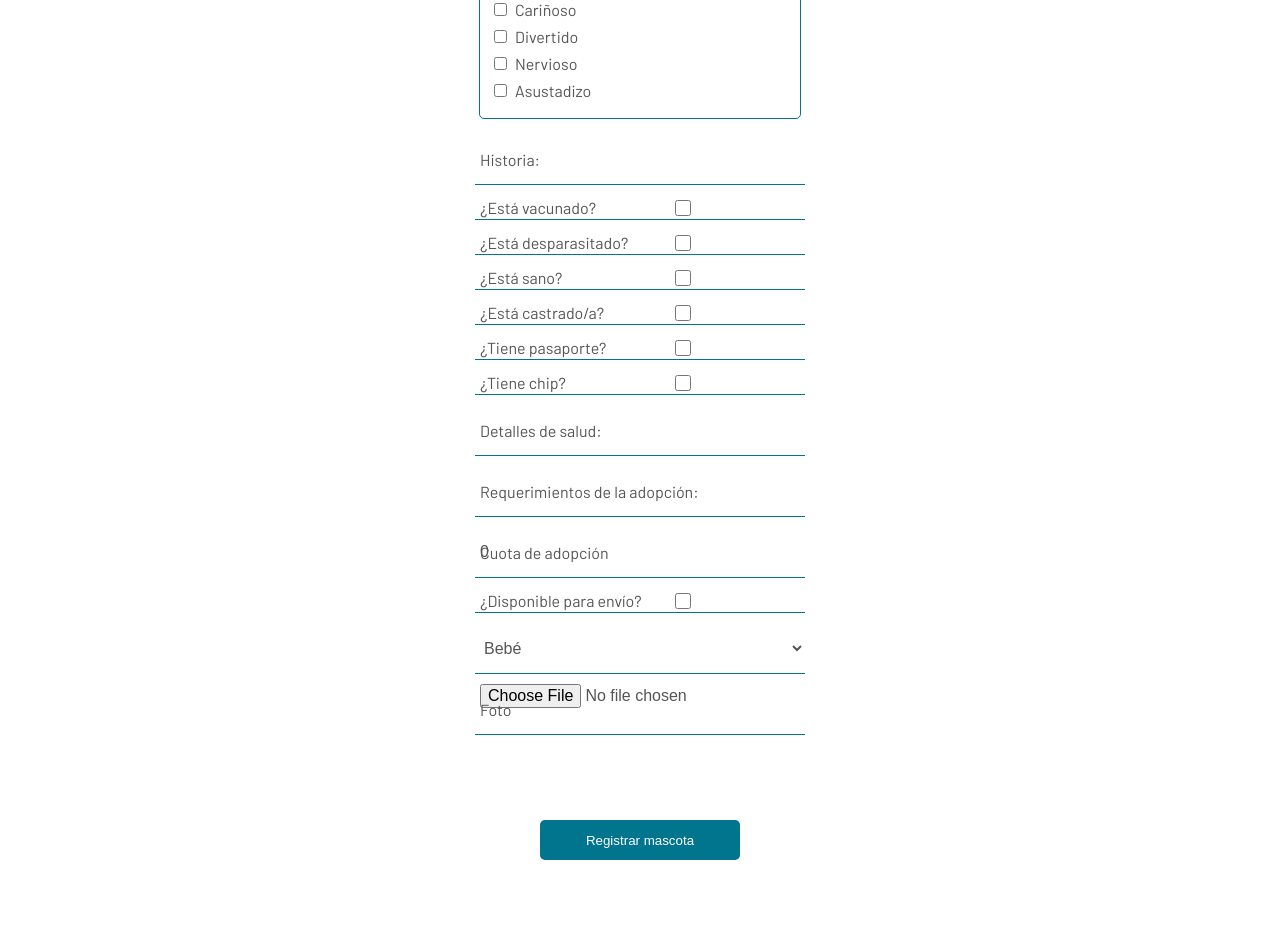
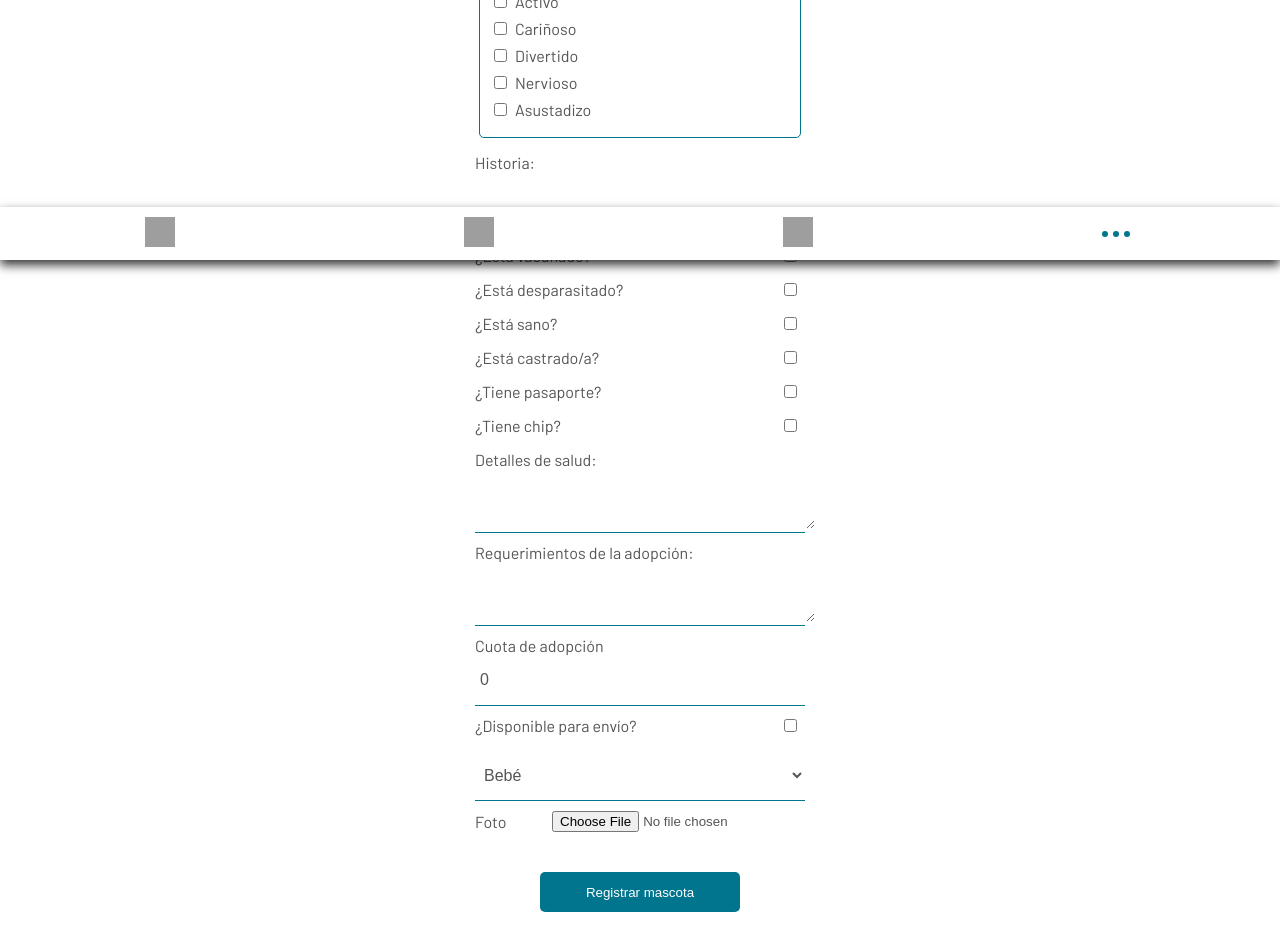
Before and after one commit to jesusp1490/Protectora-FrontEnd, a React (Create React App) app: page /register-pet in a window 1280 px wide. Shown: the part 540-1482 px from the top of the page. Before the commit the page ends 1400 px from the top, so only its background shows below. Built offline with nearby package versions, Linux system fonts and the light colour scheme; grey boxes are pictures that could not be loaded.

Commit message:
Register Pets more styles

```diff
--- a/src/Pages/RegisterPet/RegisterPet.jsx
+++ b/src/Pages/RegisterPet/RegisterPet.jsx
@@ -2,6 +2,7 @@ import React, { useState, useEffect } from "react";
 import axios from "axios";
 import { useNavigate } from "react-router-dom";
 import './_RegisterPet.scss';
+import Navbar from '../../Components/Navbar/navbar';
 
 const RegisterPet = () => {
   const [name, setName] = useState("");
@@ -146,9 +147,9 @@ const RegisterPet = () => {
         </div>
 
         <div className="inputbox">
-          <label htmlFor="" className="form-label">
+          <span htmlFor="" className="form-label">
             Fecha de nacimiento:
-          </label>
+          </span>
           <input
             type="text"
             name="birthday"
@@ -249,11 +250,11 @@ const RegisterPet = () => {
         </div>
 
         <div className="inputbox">
-          <label htmlFor="" className="form-label">
+          <span htmlFor="history" className="form-label">
             Historia:
-          </label>
-          <input
-            type="text"
+          </span>
+          <textarea
+            id="history"
             name="history"
             value={history}
             onChange={(e) => setHistory(e.target.value)}
@@ -262,7 +263,8 @@ const RegisterPet = () => {
           />
         </div>
 
-        <div className="inputbox">
+
+        <div className="inputbox-borderless">
           <label htmlFor="" className="form-label">
             ¿Está vacunado?
           </label>
@@ -275,7 +277,7 @@ const RegisterPet = () => {
           />
         </div>
 
-        <div className="inputbox">
+        <div className="inputbox-borderless">
           <label htmlFor="" className="form-label">
             ¿Está desparasitado?
           </label>
@@ -288,7 +290,7 @@ const RegisterPet = () => {
           />
         </div>
 
-        <div className="inputbox">
+        <div className="inputbox-borderless">
           <label htmlFor="" className="form-label">
             ¿Está sano?
           </label>
@@ -301,7 +303,7 @@ const RegisterPet = () => {
           />
         </div>
 
-        <div className="inputbox">
+        <div className="inputbox-borderless">
           <label htmlFor="" className="form-label">
             ¿Está castrado/a?
           </label>
@@ -314,7 +316,7 @@ const RegisterPet = () => {
           />
         </div>
 
-        <div className="inputbox">
+        <div className="inputbox-borderless">
           <label htmlFor="" className="form-label">
             ¿Tiene pasaporte?
           </label>
@@ -327,7 +329,7 @@ const RegisterPet = () => {
           />
         </div>
 
-        <div className="inputbox">
+        <div className="inputbox-borderless">
           <label htmlFor="" className="form-label">
             ¿Tiene chip?
           </label>
@@ -341,10 +343,10 @@ const RegisterPet = () => {
         </div>
 
         <div className="inputbox">
-          <label htmlFor="" className="form-label">
+          <span htmlFor="" className="form-label">
             Detalles de salud:
-          </label>
-          <input
+          </span>
+          <textarea
             type="text"
             name="healthDetails"
             value={healthDetails}
@@ -354,10 +356,10 @@ const RegisterPet = () => {
         </div>
 
         <div className="inputbox">
-          <label htmlFor="" className="form-label">
+          <span htmlFor="" className="form-label">
             Requerimientos de la adopción:
-          </label>
-          <input
+          </span>
+          <textarea
             type="text"
             name="adoptionReq"
             value={adoptionReq}
@@ -368,9 +370,9 @@ const RegisterPet = () => {
         </div>
 
         <div className="inputbox">
-          <label htmlFor="" className="form-label">
+          <span htmlFor="" className="form-label">
             Cuota de adopción
-          </label>
+          </span>
           <input
             type="number"
             name="adoptionFee"
@@ -381,7 +383,7 @@ const RegisterPet = () => {
           />
         </div>
 
-        <div className="inputbox">
+        <div className="inputbox-borderless">
           <label htmlFor="" className="form-label">
             ¿Disponible para envío?
           </label>
@@ -408,10 +410,10 @@ const RegisterPet = () => {
           </select>
         </div>
 
-        <div className="inputbox">
-          <label htmlFor="" className="form-label">
+        <div className="inputbox-borderless">
+          <span htmlFor="" className="form-label">
             Foto
-          </label>
+          </span>
           <input
             id="image"
             type="file"
@@ -423,7 +425,10 @@ const RegisterPet = () => {
         </div>
         <button className='btn-registerPet' type="submit">Registrar mascota</button>
       </form>
+
+      <Navbar />
     </div>
+
   );
 };
 
--- a/src/Pages/RegisterPet/_RegisterPet.scss
+++ b/src/Pages/RegisterPet/_RegisterPet.scss
@@ -8,6 +8,7 @@
     margin-left: 20px;
     margin-right: 20px;
     overflow: hidden;
+    height: 100%;
 }
 
 h2 {
@@ -45,13 +46,12 @@ form {
     transition: top 0.5s;
 }
 
-.inputbox input:focus+label-name,
-.inputbox input:valid+label {
+.inputbox input:focus + label,
+.inputbox input:valid + label {
     top: -25px;
 }
 
 .inputbox input[type="checkbox"] {
-
     width: 16px;
     height: 16px;
     margin-top: 5px;
@@ -70,7 +70,7 @@ form {
     transition: border-bottom 0.5s;
 }
 
-.inputbox input:focus~label {
+.inputbox input:focus ~ label {
     top: -25px;
 }
 
@@ -93,10 +93,6 @@ form {
 
 .inputbox select option {
     border: none;
-}
-
-.inputbox select:focus option {
-    border-bottom: 1px solid $color-primary;
 }
 
 
@@ -133,7 +129,95 @@ label {
     color: $color-gray;
 }
 
+//Checkbox
+// .inputbox-checkbox input[type="checkbox"] {
+//     position: absolute;
+//     opacity: 0;
+// }
 
+// .inputbox-checkbox input[type="checkbox"] + label::before {
+//     content: '';
+//     display: inline-block;
+//     width: 12px;
+//     height: 12px;
+//     border: 1px solid $color-primary;
+//     border-radius: 4px;
+//     margin-right: 5px;
+// }
+
+// .inputbox-checkbox input[type="checkbox"]:checked + label::before {
+//     background-color: $color-primary;
+//     content: '\2713';
+//     color: #fff;
+//     font-size: 14px;
+//     text-align: center;
+//     line-height: 12px;
+// }
+
+//Textarea
+.inputbox textarea {
+    width: 100%;
+    height: 50px;
+    background-color: transparent;
+    border: none;
+    outline: none;
+    font-size: 1em;
+    padding: 5px;
+    color: $color-gray;
+    resize: vertical;
+    position: relative;
+}
+
+.inputbox textarea + span {
+    position: absolute;
+    top: 5px;
+    left: 8px;
+    color: $color-gray;
+    pointer-events: none;
+    transition: top 0.5s;
+}
+
+.inputbox textarea:focus + span,
+.inputbox textarea:not(:placeholder-shown) + span {
+    top: -15px;
+}
+
+//Borderless
+.inputbox-borderless {
+    position: relative;
+    display: flex;
+    justify-content: space-between;
+    align-items: center;
+    margin: 5px;
+    width: 330px;
+    margin-bottom: 10px;
+
+    .inputbox-borderless input[type="checkbox"] {
+        position: absolute;
+        opacity: 0;
+    }
+
+    .inputbox-borderless input[type="checkbox"] + label::before {
+        content: '';
+        display: inline-block;
+        width: 12px;
+        height: 12px;
+        border: 1px solid $color-primary;
+        border-radius: 4px;
+        margin-right: 5px;
+    }
+
+    .inputbox-borderless input[type="checkbox"]:checked + label::before {
+        background-color: $color-primary;
+        content: '\2713';
+        color: #fff;
+        font-size: 14px;
+        text-align: center;
+        line-height: 12px;
+    }
+}
+
+//Button
 .btn-registerPet {
     width: 200px;
     height: 40px;
@@ -144,9 +228,9 @@ label {
     cursor: pointer;
     transition: background-color 0.3s;
     border-radius: 5px;
-    margin-top: 80px;
+    margin: 30px;
 
     &:hover {
-        background-color: #45a049;
+        background-color: red;
     }
 }
```
